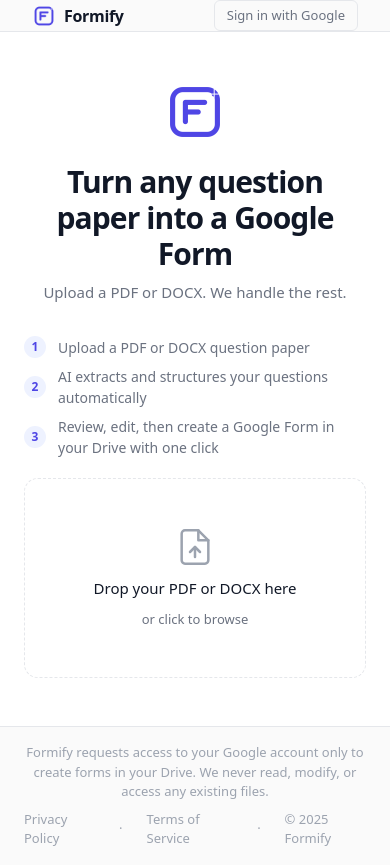
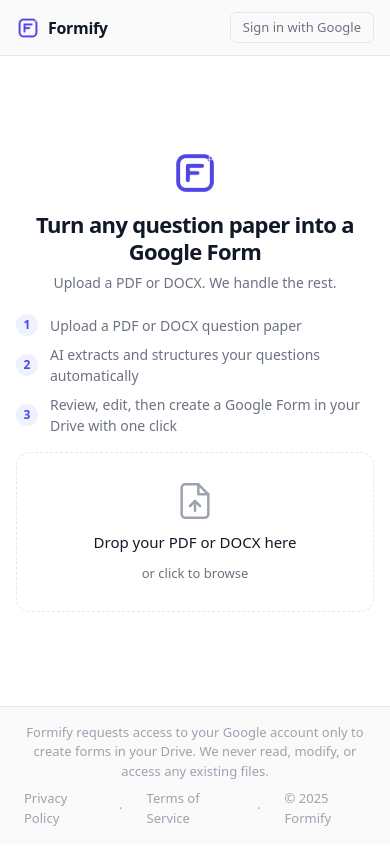
Before and after one commit to ojaswit10/formify, a Next.js app: page / in a window 390 px wide. After the commit the page ends 844 px from the top, so only its background shows below. Built offline with nearby package versions, Linux system fonts and the light colour scheme; no server answers.

Commit message:
Improved mobile response

```diff
--- a/src/app/globals.css
+++ b/src/app/globals.css
@@ -852,3 +852,137 @@
   gap: 0.75rem;
   padding-top: 0.25rem;
 }
+
+/* ── Mobile responsive ─────────────────────────── */
+@media (max-width: 640px) {
+
+  /* Navbar — truncate email, reduce padding */
+  .navbar {
+    padding: 0 1rem;
+  }
+
+  .navbar-email {
+    max-width: 120px;
+    overflow: hidden;
+    text-overflow: ellipsis;
+    white-space: nowrap;
+  }
+
+  /* Hero — smaller title, tighter margin */
+  .hero {
+    margin-bottom: 1.25rem;
+  }
+
+  .hero h1 {
+    font-size: 1.375rem;
+  }
+
+  .hero p {
+    font-size: 0.875rem;
+  }
+
+  .hero-logo {
+    width: 48px;
+    height: 48px;
+    margin-bottom: 0.875rem;
+  }
+
+  /* Page wrapper — less padding on mobile */
+  .page-wrapper {
+    padding: 1.5rem 1rem;
+  }
+
+  .page-wrapper--top {
+    padding-top: 1.5rem;
+  }
+
+  /* Upload zone — shorter, more tappable */
+  .upload-zone {
+    min-height: 160px;
+    padding: 1.75rem 1.25rem;
+  }
+
+  /* Make tap area feel responsive */
+  .upload-zone:active {
+    border-color: var(--indigo);
+    background: var(--indigo-light);
+  }
+
+  .upload-label {
+    font-size: 0.9375rem;
+  }
+
+  /* Upload sub text — change wording hint for mobile */
+  .upload-sub {
+    font-size: 0.8125rem;
+  }
+
+  /* Question list — remove fixed height on mobile, let it flow */
+  .question-list {
+    max-height: none;
+    overflow-y: visible;
+  }
+
+  /* Question items — tighter padding */
+  .question-item {
+    padding: 0.875rem 0.75rem;
+  }
+
+  /* Type pills — slightly bigger tap targets */
+  .type-pill {
+    padding: 0.3rem 0.6rem;
+    font-size: 0.6875rem;
+  }
+
+  /* Option radio — bigger tap target */
+  .option-radio {
+    width: 20px;
+    height: 20px;
+    flex-shrink: 0;
+  }
+
+  /* Option remove button — bigger tap target */
+  .option-remove {
+    font-size: 1.25rem;
+    padding: 0 0.25rem;
+  }
+
+  /* Delete question button — bigger tap target */
+  .delete-question {
+    font-size: 1.375rem;
+    padding: 0 0.25rem;
+  }
+
+  /* Options footer — stack on very small screens */
+  .options-footer {
+    flex-direction: column;
+    align-items: flex-start;
+    gap: 0.375rem;
+  }
+
+  /* Form input — prevent iOS zoom on focus (font-size must be >= 16px) */
+  .form-input {
+    font-size: 1rem;
+  }
+
+  /* Primary button — bigger on mobile */
+  .btn-primary {
+    padding: 0.875rem 1.5rem;
+    font-size: 1rem;
+  }
+
+  /* Success actions — stack on very small screens */
+  .success-actions {
+    flex-direction: column;
+  }
+
+  /* Modal — tighter padding */
+  .modal-card {
+    padding: 1.5rem 1.25rem;
+  }
+
+  /* Content area — full width with less gap */
+  .content-area {
+    gap: 1rem;
+  }
+}
--- a/src/components/Navbar.tsx
+++ b/src/components/Navbar.tsx
@@ -5,6 +5,12 @@
 
 export default function Navbar() {
   const { data: session, status } = useSession()
+
+  // Show first name only if available, otherwise truncate email before the @
+  // Keeps the navbar clean on both mobile and desktop
+  const displayName = session?.user?.name
+    ? session.user.name.split(' ')[0]
+    : session?.user?.email?.split('@')[0] ?? ''
 
   return (
     <nav className="navbar">
@@ -18,9 +24,7 @@
           <span className="navbar-email">Loading…</span>
         ) : session ? (
           <>
-            <span className="navbar-email">
-              {session.user?.name ?? session.user?.email}
-            </span>
+            <span className="navbar-email">{displayName}</span>
             <button className="btn-signout" onClick={() => signOut()}>
               Sign out
             </button>
```
